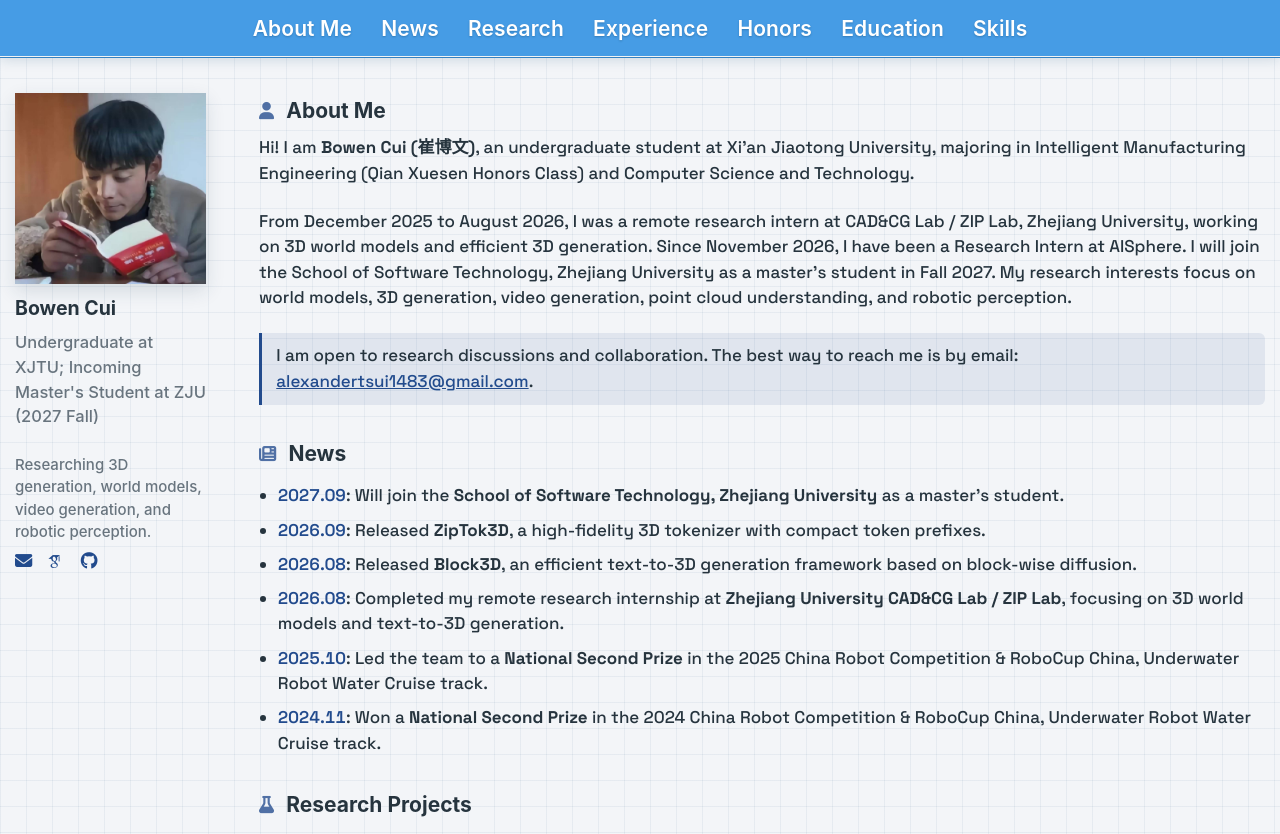
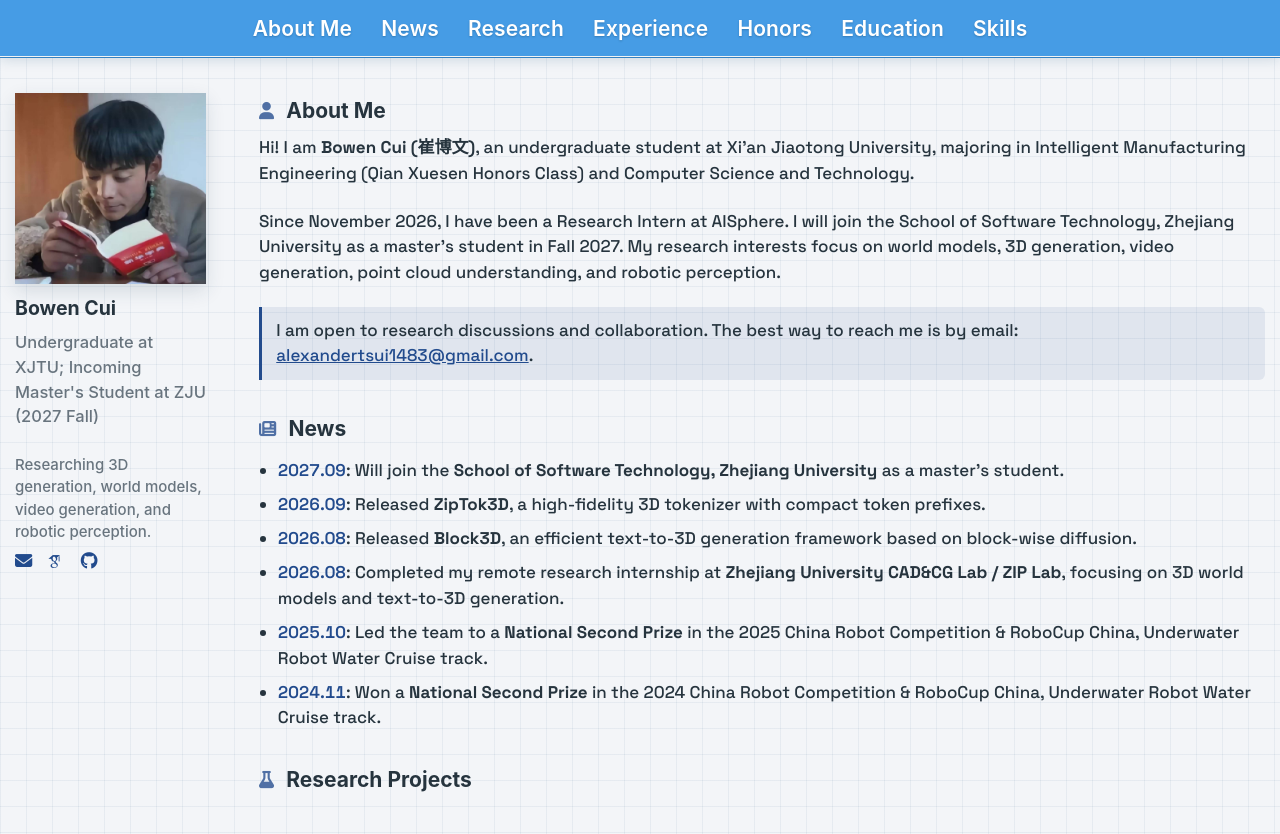
Before and after one commit to AlexanderTsui/AlexanderTsui.github.io, a Jekyll site: the page built from _pages/about.md, in a window 1280 px wide and 900 px high, cut to the strip 0-834 px from the top of the window. Built offline with Jekyll 4.4.1, drawn with Linux system fonts in a browser that asks for light colours; some web fonts are replaced; a script bundle is joined from its source files by our own code; library files that are not in the unit come from our copies.

Commit message:
Remove CAD&CG internship from About Me

```diff
--- a/_pages/about.md
+++ b/_pages/about.md
@@ -14,7 +14,7 @@
 
 Hi! I am **Bowen Cui (崔博文)**, an undergraduate student at Xi'an Jiaotong University, majoring in Intelligent Manufacturing Engineering (Qian Xuesen Honors Class) and Computer Science and Technology.
 
-From December 2025 to August 2026, I was a remote research intern at CAD&CG Lab / ZIP Lab, Zhejiang University, working on 3D world models and efficient 3D generation. Since November 2026, I have been a Research Intern at AISphere. I will join the School of Software Technology, Zhejiang University as a master's student in Fall 2027. My research interests focus on world models, 3D generation, video generation, point cloud understanding, and robotic perception.
+Since November 2026, I have been a Research Intern at AISphere. I will join the School of Software Technology, Zhejiang University as a master's student in Fall 2027. My research interests focus on world models, 3D generation, video generation, point cloud understanding, and robotic perception.
 
 <p class="home-callout">I am open to research discussions and collaboration. The best way to reach me is by email: <a href="mailto:alexandertsui1483@gmail.com">alexandertsui1483@gmail.com</a>.</p>
 
```
